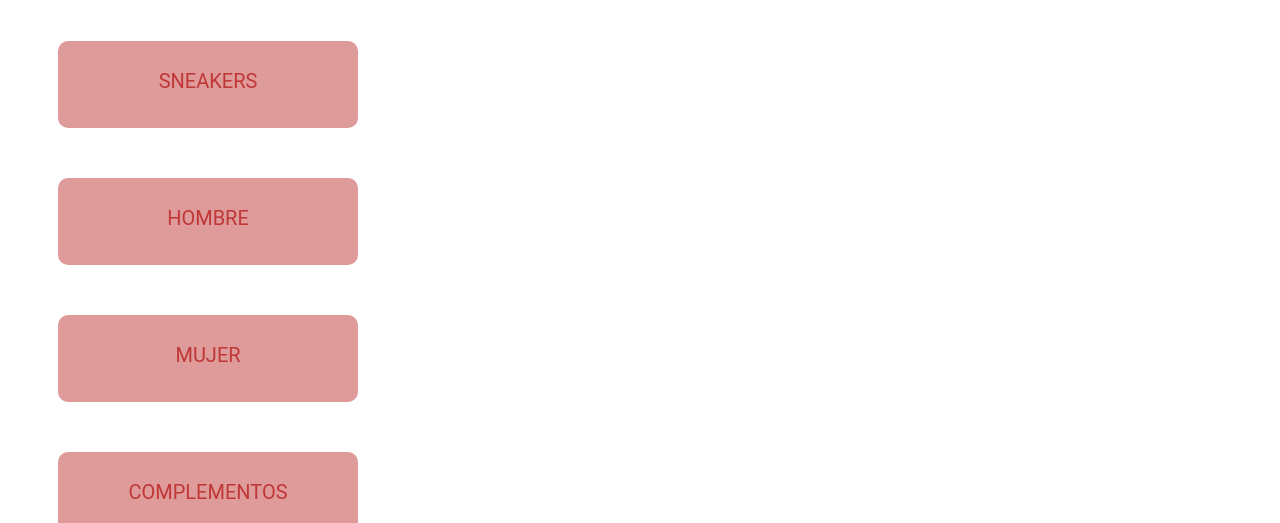
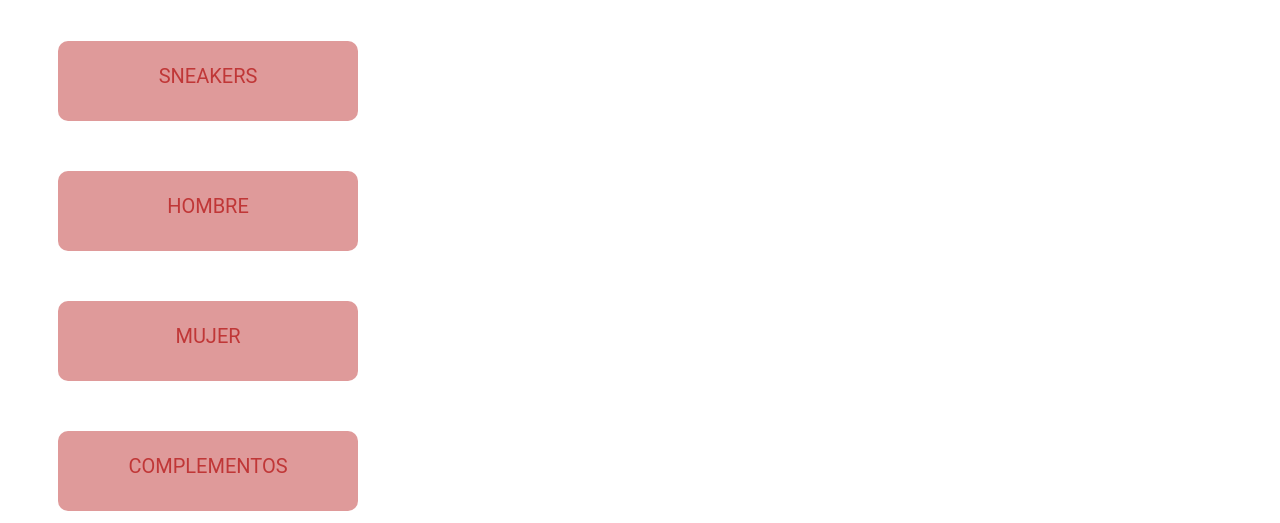
Before and after one commit to carmelocaballero/Cabecera_Foot, a website: page index.html in a window 1280 px wide. Shown: the part 277-800 px from the top of the page. Drawn offline with Linux system fonts and the light colour scheme; files that its build step writes are made by us from their sources.

Commit message:
Update style.css

```diff
--- a/style.css
+++ b/style.css
@@ -48,8 +48,8 @@ section article {
   background: rgba(192, 55, 55, 0.5);
   color: rgba(121, 56, 56, 1);
   flex-direction: column;
-  line-height: 40px;
-  height: 87px;
+  line-height: 30px;
+  height: 80px;
   width: 300px;
   margin: 50px;
   font-size: 20px;
```
